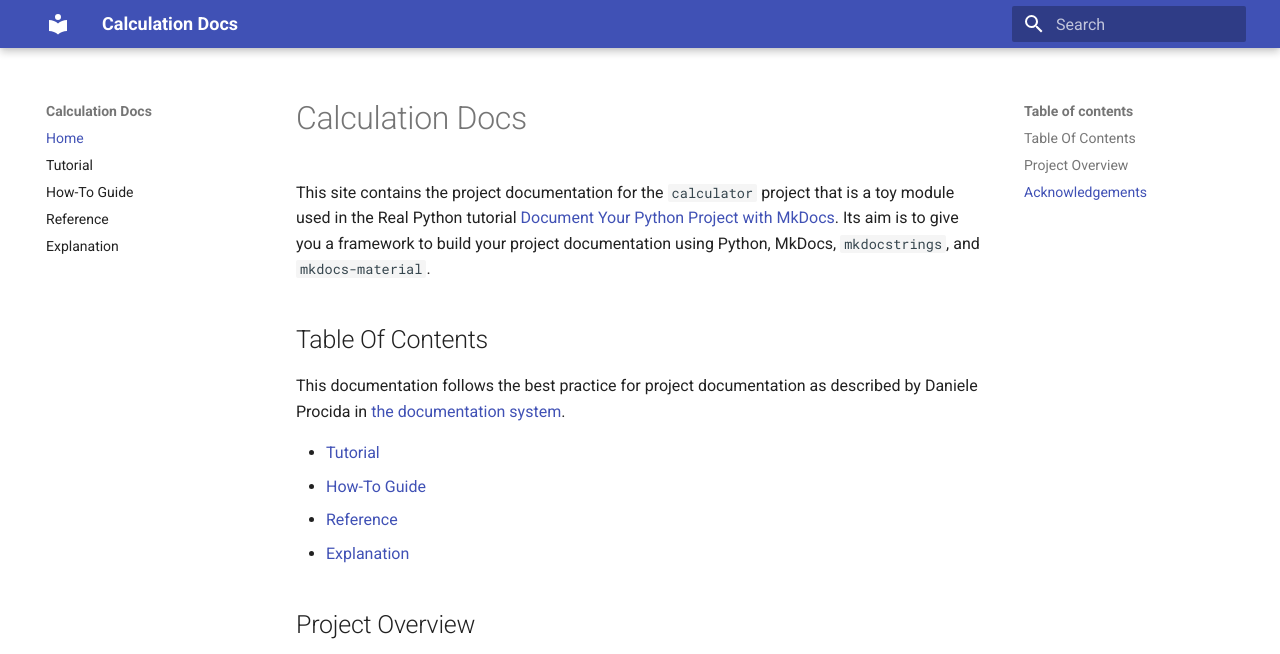
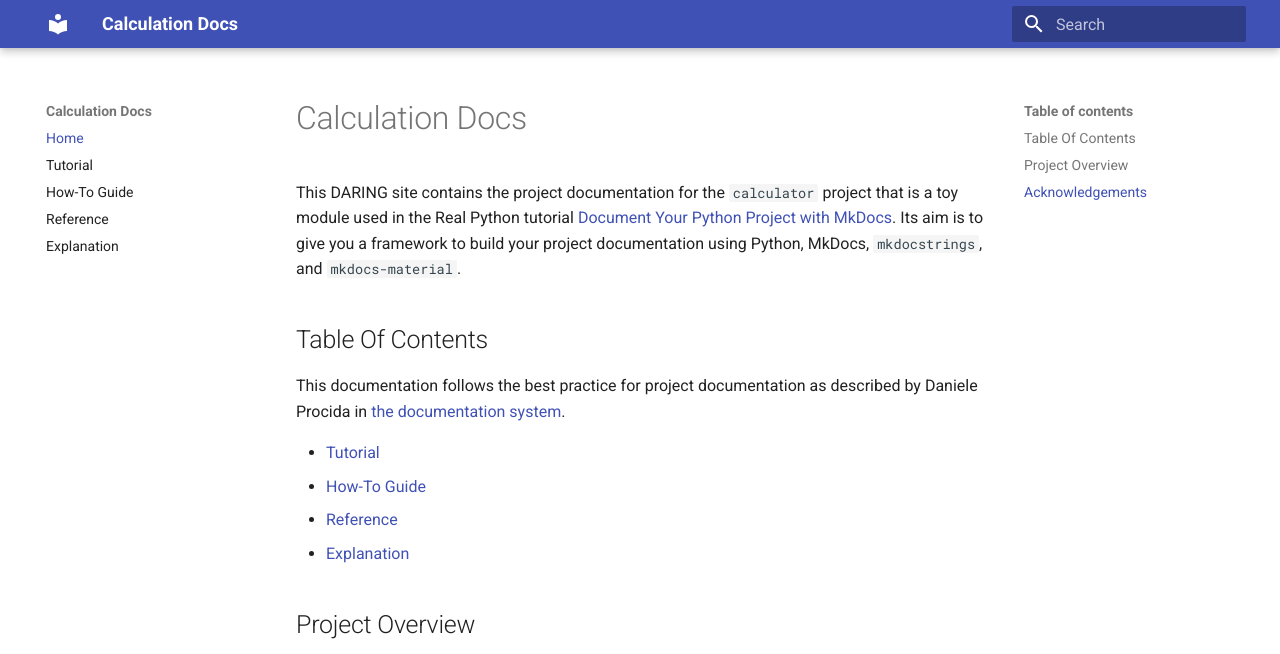
Before and after one commit to martin-martin/doc-test, an MkDocs documentation site: the page built from docs/index.md, in a window 1280 px wide and 968 px high, cut to the strip 0-654 px from the top of the window. Built offline with MkDocs 1.6.1 and Material for MkDocs 9.7.7, drawn with Linux system fonts in a browser that asks for light colours.

```diff
--- a/calculator/__init__.py
+++ b/calculator/__init__.py
@@ -1,4 +1,6 @@
 """A module used to make basic calculations.
+
+It's also used for testing **crazy stuff**!
 
 * `add(a: float, b: float) -> float`:
   Return the sum of two numbers.
--- a/docs/index.md
+++ b/docs/index.md
@@ -1,6 +1,6 @@
 # Calculation Docs
 
-This site contains the project documentation for the `calculator` project that is a toy module used in the Real Python tutorial [Document Your Python Project with MkDocs](). Its aim is to give you a framework to build your project documentation using Python, MkDocs, `mkdocstrings`, and `mkdocs-material`.
+This DARING site contains the project documentation for the `calculator` project that is a toy module used in the Real Python tutorial [Document Your Python Project with MkDocs](). Its aim is to give you a framework to build your project documentation using Python, MkDocs, `mkdocstrings`, and `mkdocs-material`.
 
 ## Table Of Contents
 
```
